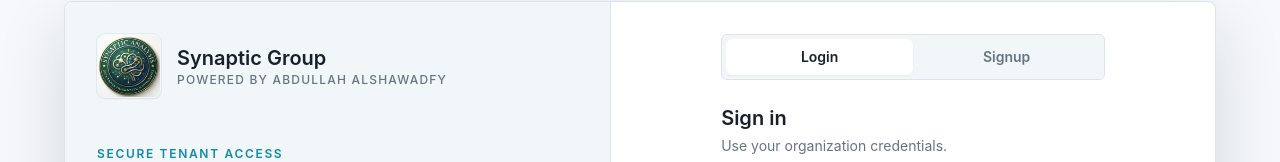
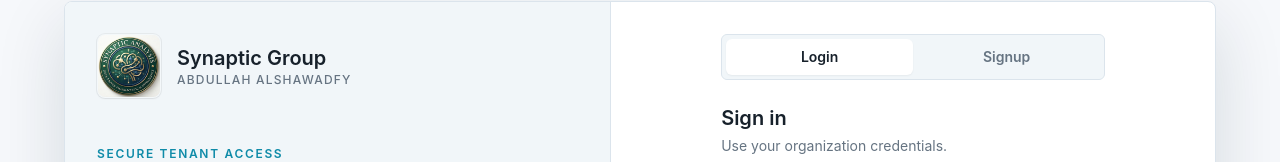
Before and after one commit to abdullah1234575/pharma-commercial-intelligence, a Next.js app: page /login in a window 1280 px wide. Shown: the part 140-302 px from the top of the page. Built offline with nearby package versions, Linux system fonts and the light colour scheme; no server answers.

Commit message:
remove brand section

```diff
--- a/components/ui/brand-mark.tsx
+++ b/components/ui/brand-mark.tsx
@@ -37,7 +37,7 @@ export function BrandMark({ variant = "navbar", compact = false, logoSrc = "/syn
             Synaptic Group
           </p>
           <p className="truncate text-xs font-medium uppercase tracking-[0.1em] text-[rgb(var(--muted))]">
-            Powered by Abdullah Alshawadfy
+            Abdullah Alshawadfy
           </p>
         </div>
       ) : null}
```
